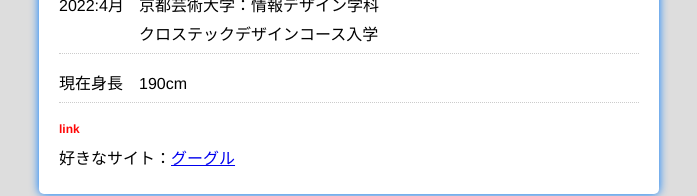
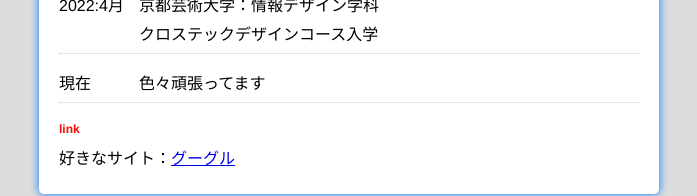
Before and after one commit to KUAD-XtechDesign/simple_page-mi-taku, a plain HTML site: page index.html in a window 1280 px wide. Shown: the part 736-932 px from the top of the page, without its empty margins (291-988 px from the left). Drawn offline with Linux system fonts and the light colour scheme.

Commit message:
Update index.html

```diff
--- a/index.html
+++ b/index.html
@@ -26,7 +26,7 @@
           <li><div class="year">2003年<br>12月20日</div><div class="txt">滋賀県生まれ</div></li>
           <li><div class="year">2022:3月</div><div class="txt">滋賀県立長浜北高校卒業</div></li>
           <li><div class="year">2022:4月</div><div class="txt">京都芸術大学：情報デザイン学科<br>クロステックデザインコース入学</div></li>
-          <li><div class="year">現在身長</div><div>190cm</div></li>
+          <li><div class="year">現在</div><div>色々頑張ってます</div></li>
         </ul>
 
         <h2 class="title">link</h2>
```
